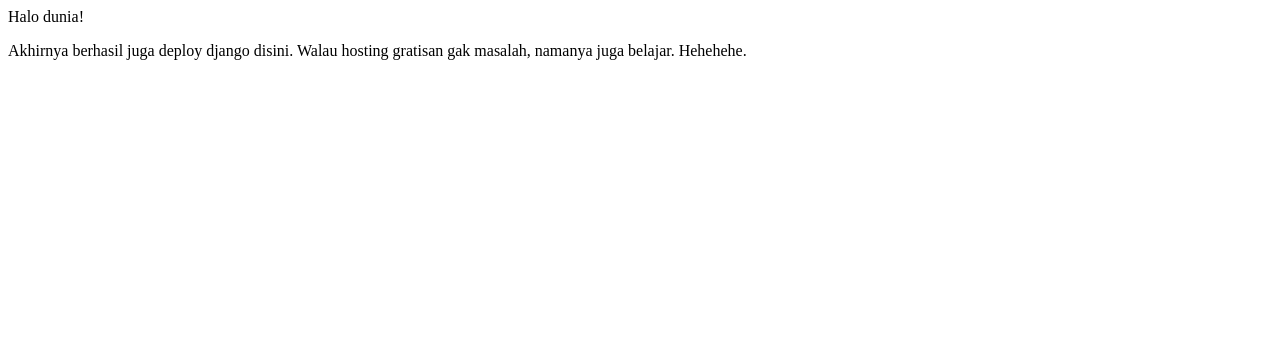
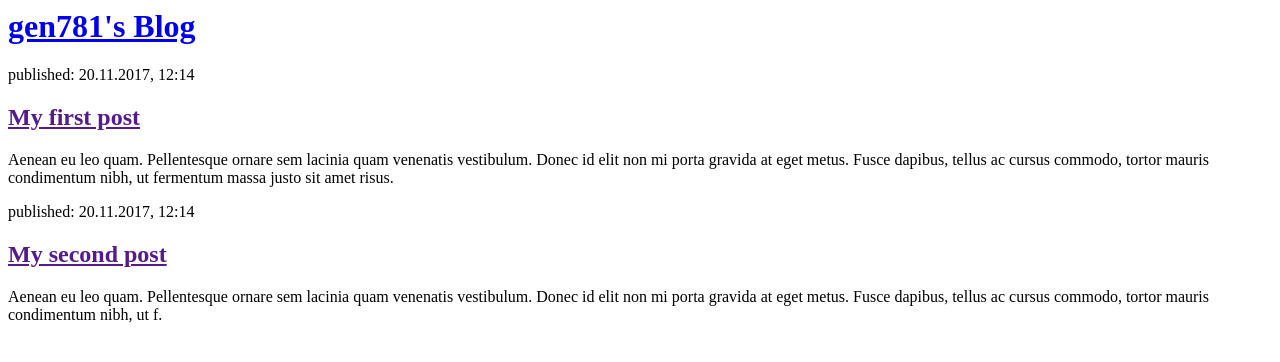
Before and after one commit to gen781/my-first-blog, a Django app: page / in a window 1280 px wide. Shown: the top 362 px of the page. Run offline with Django 3.2, Linux system fonts and the light colour scheme.

Commit message:
Changed the HTML for the site.

```diff
--- a/blog/templates/blog/post_list.html
+++ b/blog/templates/blog/post_list.html
@@ -1,9 +1,22 @@
 <html>
-	<head>
+    <head>
         <title>gen781's Blog</title>
     </head>
-	<body>
-		<p>Halo dunia!</p>
-		<p>Akhirnya berhasil juga deploy django disini. Walau hosting gratisan gak masalah, namanya juga belajar. Hehehehe.</p>
-	</body>
+    <body>
+        <div>
+            <h1><a href="/">gen781's Blog</a></h1>
+        </div>
+
+        <div>
+            <p>published: 20.11.2017, 12:14</p>
+            <h2><a href="">My first post</a></h2>
+            <p>Aenean eu leo quam. Pellentesque ornare sem lacinia quam venenatis vestibulum. Donec id elit non mi porta gravida at eget metus. Fusce dapibus, tellus ac cursus commodo, tortor mauris condimentum nibh, ut fermentum massa justo sit amet risus.</p>
+        </div>
+
+        <div>
+            <p>published: 20.11.2017, 12:14</p>
+            <h2><a href="">My second post</a></h2>
+            <p>Aenean eu leo quam. Pellentesque ornare sem lacinia quam venenatis vestibulum. Donec id elit non mi porta gravida at eget metus. Fusce dapibus, tellus ac cursus commodo, tortor mauris condimentum nibh, ut f.</p>
+        </div>
+    </body>
 </html>
```
